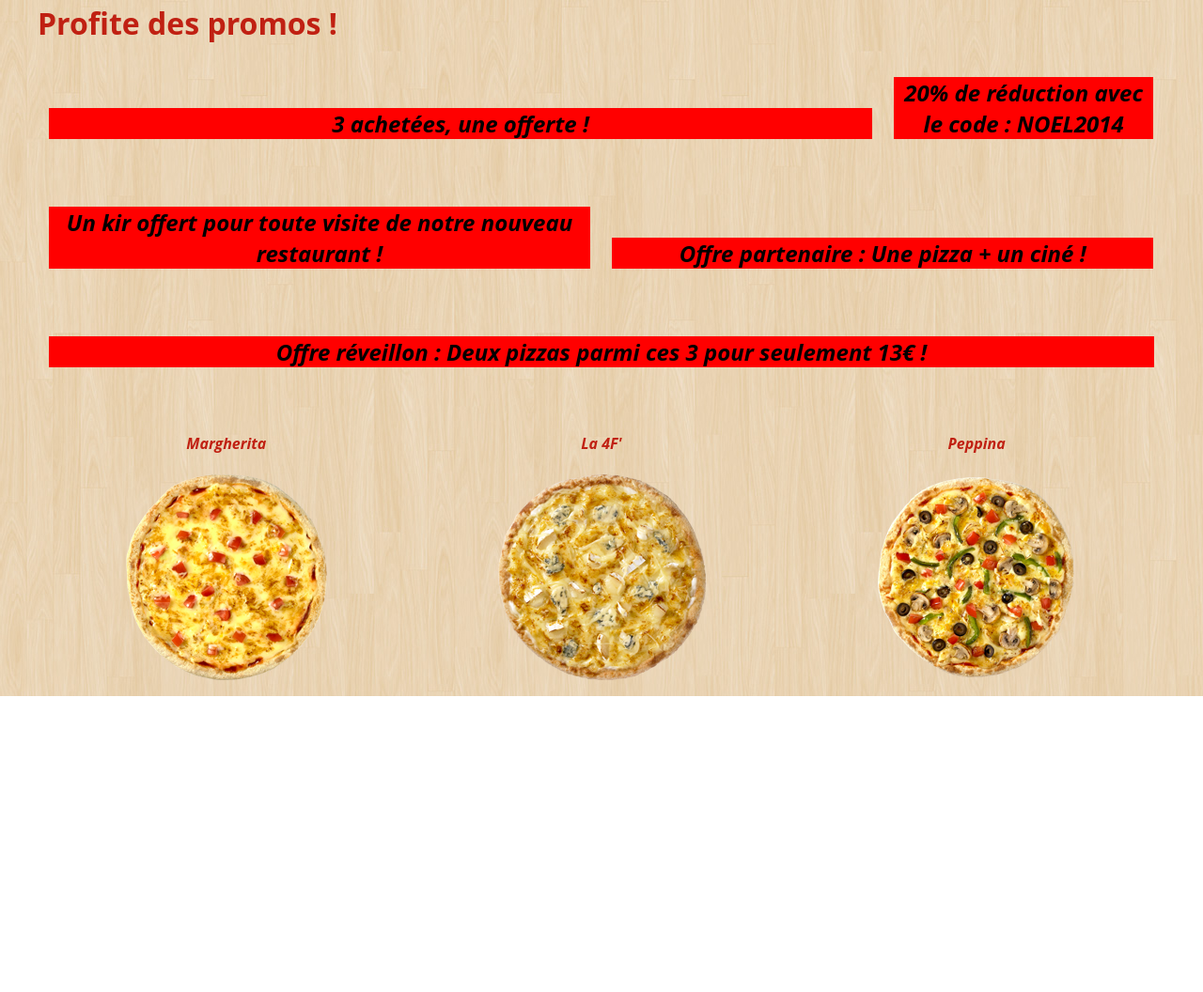
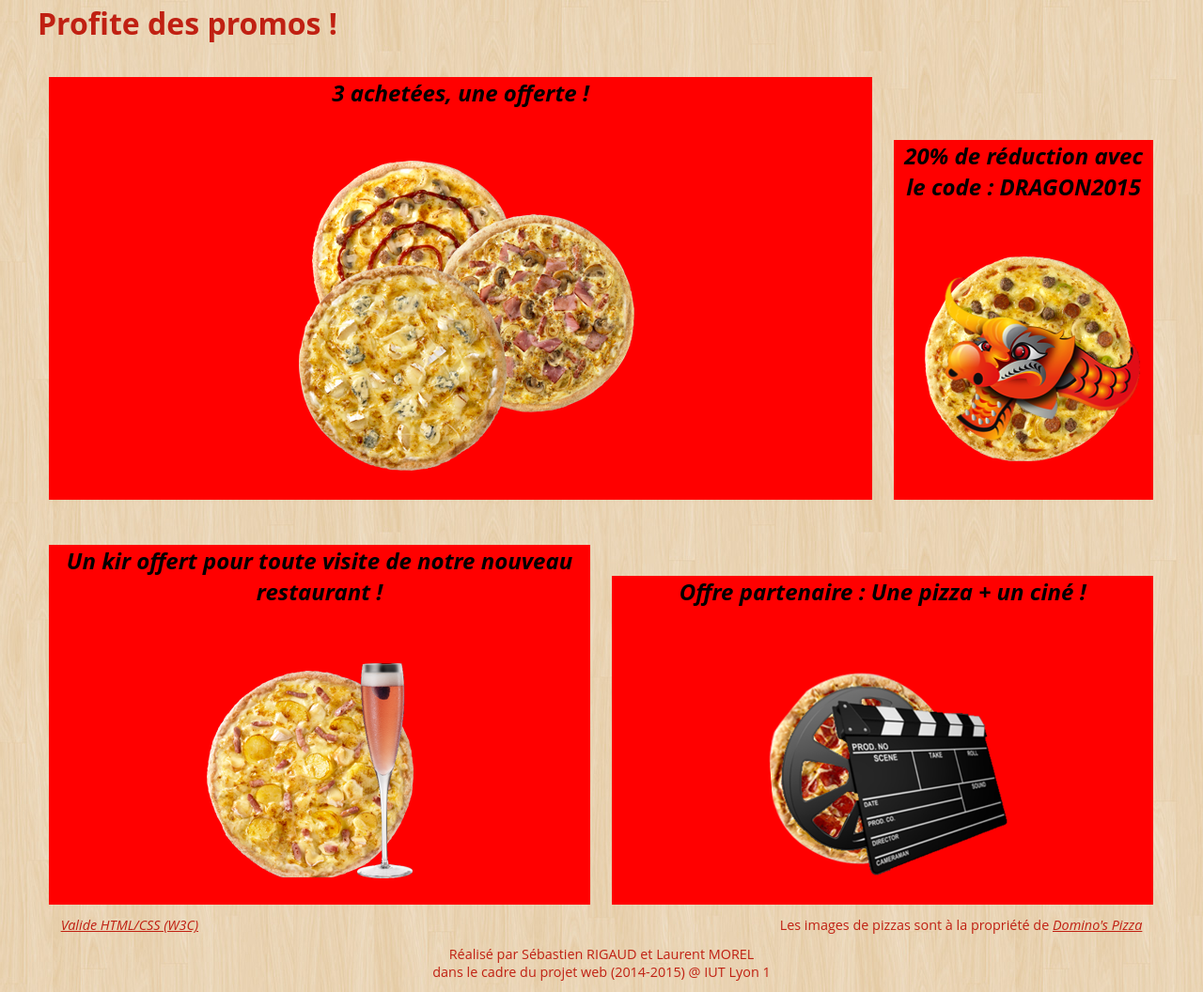
Before and after one commit to lmorel3/web_s1, a plain HTML site: page index.html in a window 1280 px wide. Shown: the part 392-1448 px from the top of the page at 94% size. Before the commit the page ends 1133 px from the top, so only its background shows below. Drawn offline with Linux system fonts and the light colour scheme.

Commit message:
Promo + Footer

```diff
--- a/assets/css/style.css
+++ b/assets/css/style.css
@@ -120,6 +120,12 @@ header #phone img{
 	padding-right: 0.6em;
 }
 
+
+footer p{ margin: 0; }
+footer .right_50, footer .left_50{ padding: 0; }
+footer .left_50 p{ text-align: left; }
+footer .right_50 p{ text-align: right; }
+
 /* PAGE : ACCUEIL */
 
 .jumbotron{
@@ -176,10 +182,14 @@ header #phone img{
 }
 
 footer{
-	font-style: italic;
-	color: #C02012;
-	text-align: center;
-	font-size: 1em;
+    color: #C02012;
+    text-align: center;
+    font-size: 0.9em;
+}
+
+footer a{
+    color: #C02012;
+    font-style: italic;
 }
 
 /* PAGE : LISTE DES PRODUITS ------*/
@@ -537,7 +547,7 @@ h3{
 /* Tablets (portrait) ----------- */
 @media only screen and (max-width : 1024px) {
 
-	header #phone { position: absolute; }
+    header #phone { position: absolute; }
     .content{ width: 768px; }
 
 
@@ -569,6 +579,9 @@ h3{
 
     .pizza_list li{ margin: 0.2em; }
 
+    footer .right_50 > p{ text-align: center; }
+    footer .left_50 > p{ text-align: center; }
+
 }
 
 /* Smartphones (portrait) */
--- a/index.html
+++ b/index.html
@@ -48,30 +48,28 @@
                     <div class="left_75">
                         <div class="promo">
                             <h3>3 achetées, une offerte !</h3>
+                            <a href="description.html"><img alt="3 achetées, une offerte !" src="./assets/img/promo/3_pizzas.png"></a>
                         </div>
                     </div>
 
                     <div class="right_25">
                         <div class="promo">
-                            <h3>20% de réduction avec le code : NOEL2014</h3>
+                            <h3>20% de réduction avec le code : DRAGON2015</h3>
+                            <a href="description.html"><img alt="NOEL2014" src="./assets/img/promo/dragon_pizza.png"></a>
                         </div>
                     </div>
 
                     <div class="left_50">
                         <div class="promo">
                             <h3>Un kir offert pour toute visite de notre nouveau restaurant !</h3>
+                            <a href="description.html"><img alt="Kir + Pizza" src="./assets/img/promo/pizza_kir.png"></a>
                         </div>
                     </div>
 
                     <div class="right_50">
                         <div class="promo">
                             <h3>Offre partenaire : Une pizza + un ciné !</h3>
-                        </div>
-                    </div>
-
-                    <div class="left_right">
-                        <div class="promo">
-                            <h3>Offre réveillon : Deux pizzas parmi ces 3 pour seulement 13€ !</h3>
+                             <a href="description.html"><img alt="Ciné + Pizza" src="./assets/img/promo/film_pizza.png"></a>
                         </div>
                     </div>
 
@@ -80,19 +78,19 @@
             </article>
 
             <footer>
-                <div class="col_33">
-                    <h4>Margherita</h4>
-                    <a href="description.html"><img alt="Margherita" src="./assets/img/pizzas/margherita.png"></a>
-                </div>
-                <div class="col_33">
-                    <h4>La 4F'</h4>
-                    <a href="description.html"><img alt="4 fromages" src="./assets/img/pizzas/4fromages.png"></a>
+
+                <div class="left_50">
+                    <p><a href="http://validator.w3.org/check?uri=http%3A%2F%2Flmorel3.github.io%2Fweb_s1%2F">Valide HTML/CSS (W3C)</a></p>
                 </div>
 
-                <div class="col_33">
-                    <h4>Peppina</h4>
-                    <a href="description.html"><img alt="Peppina" src="./assets/img/pizzas/peppina.png"></a>
+                <div class="right_50">
+                    <p>Les images de pizzas sont à la propriété de <a href="http://pizza.dominos.fr/">Domino's Pizza</a></p>
                 </div>
+
+                <div class="left_right">
+                    <p>Réalisé par Sébastien RIGAUD et Laurent MOREL<br>dans le cadre du projet web (2014-2015) @ IUT Lyon 1</p>
+                </div>
+
             </footer>
 
         </div>
```
Also changed, not shown: assets/img/promo/3_pizzas.png (added), assets/img/promo/dragon_pizza.png (added), assets/img/promo/film_pizza.png (added), assets/img/promo/pizza_kir.png (added).
